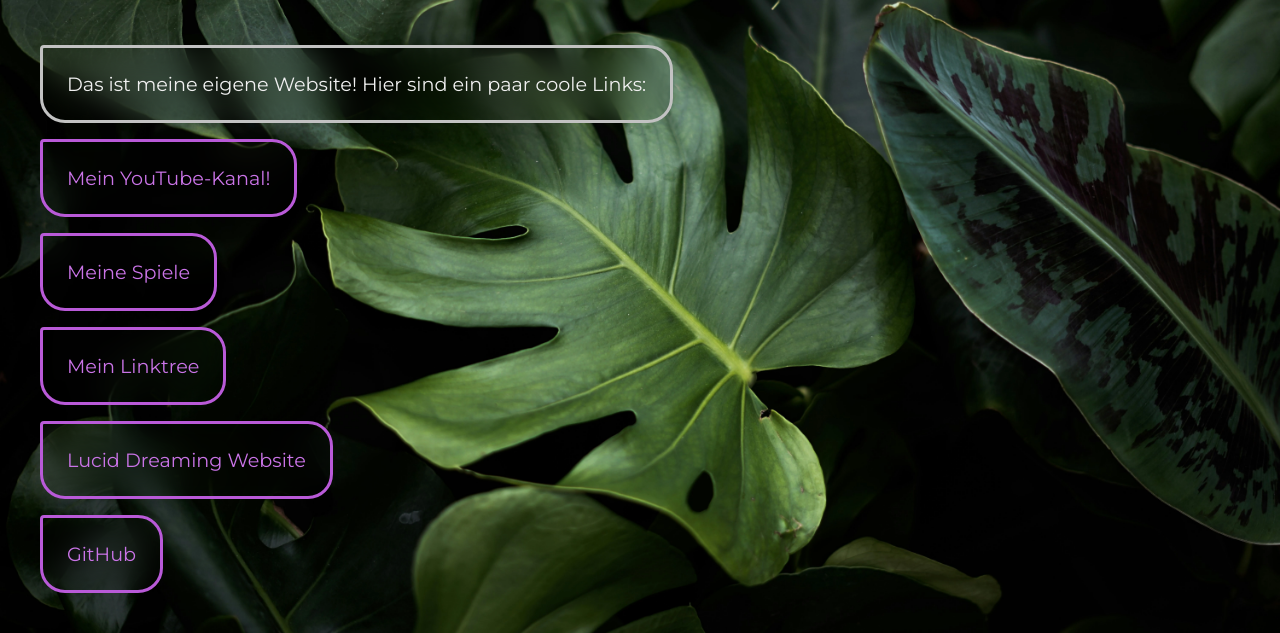
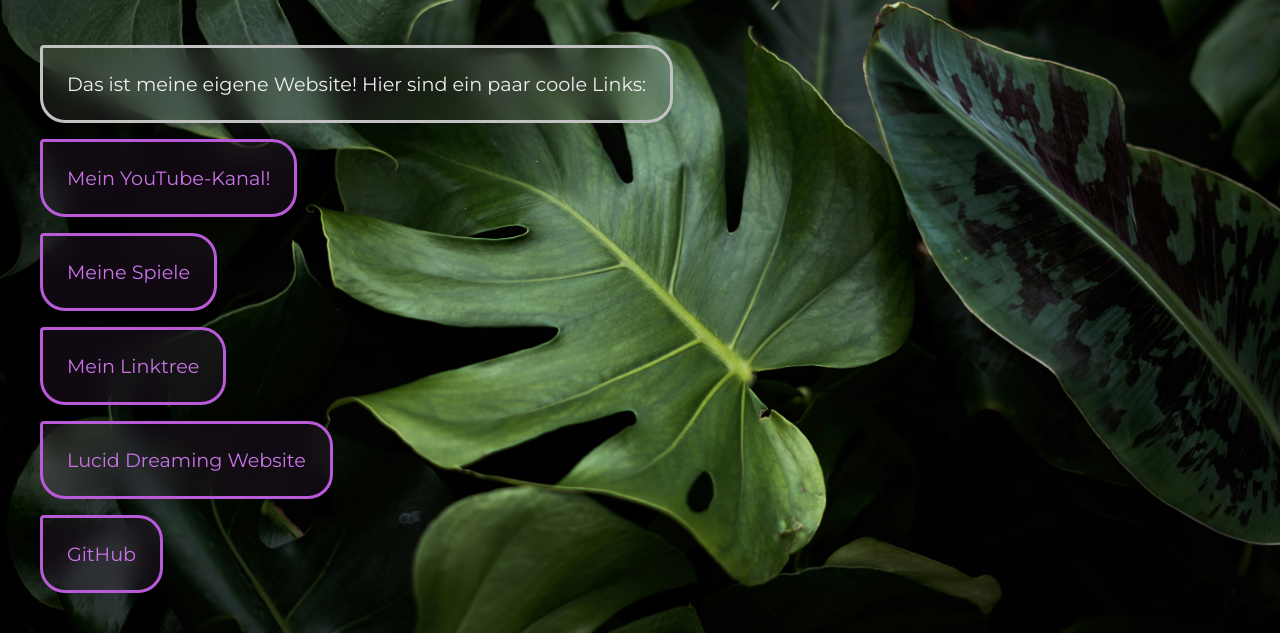
Before and after one commit to WaterFlimmer/WaterFlimmers-website, a plain HTML site: page index.html in a window 1280 px wide. Shown: the part 193-826 px from the top of the page. Drawn offline with Linux system fonts and the light colour scheme.

Commit message:
added a transparent background color to the cards

```diff
--- a/style.css
+++ b/style.css
@@ -12,8 +12,10 @@
 :root{
     --fg-color: hsl(0, 0%, 94%);
     --muted-color: hsl(0, 0%, 76%);
+    --fg-color-transparent: rgba(240, 240, 240, 0.08);
     --accent-color: hsl(285, 70%, 68%);
     --accent-color-muted: hsl(285, 62%, 60%);
+    --accent-color-transparent: rgba(202, 116, 231, 0.08);
 }
 
 body{
@@ -87,7 +89,9 @@ a:hover{
     border-color: var(--muted-color);
     border-radius: 4px 25px 25px 25px;
     border-style: solid;
-    backdrop-filter: blur(16px);
+
+    background-color: var(--fg-color-transparent);
+    backdrop-filter: blur(12px);
 
     padding: 1.5rem;
     margin: 1rem;
@@ -99,7 +103,9 @@ a:hover{
     border-color: var(--accent-color-muted);
     border-radius: 4px 25px 25px 25px;
     border-style: solid;
-    backdrop-filter: blur(16px);
+
+    background-color: var(--accent-color-transparent);
+    backdrop-filter: blur(12px);
 
     padding: 1.5rem;
     margin: 1rem;
```
